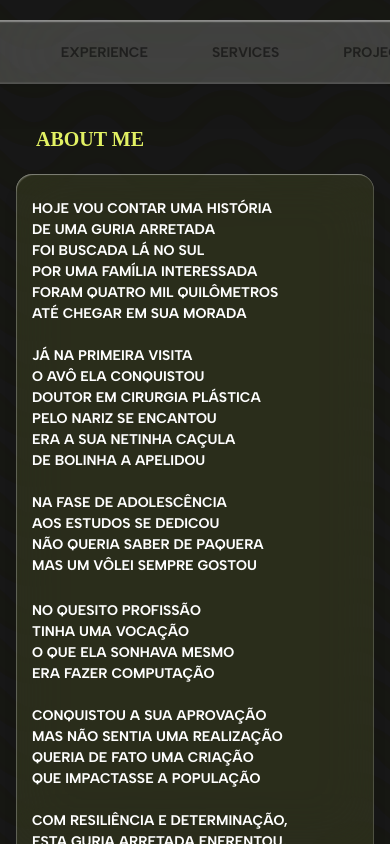
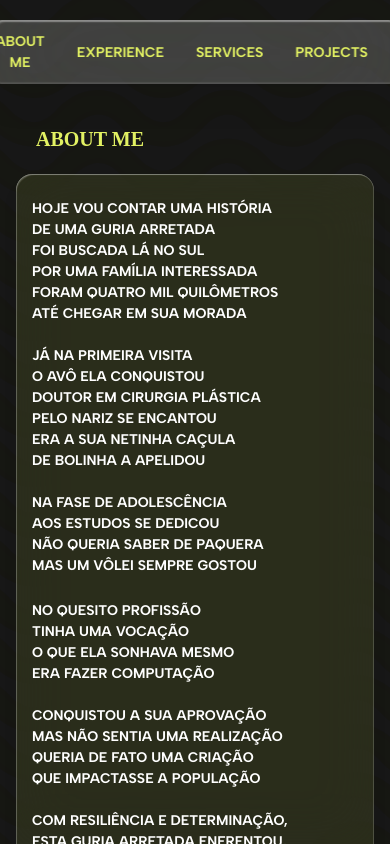
Before and after one commit to thiago186/portoflio-guta, a React (Vite) app: page /about-me in a window 390 px wide. Built offline with nearby package versions, Linux system fonts and the light colour scheme.

Commit message:
:sparkles: added navbar theme

```diff
--- a/src/components/Navbar/Navbar.css
+++ b/src/components/Navbar/Navbar.css
@@ -1,6 +1,7 @@
 .navbar-principal-container {
     display: flex;
-    width: 1116px;
+    width: 90%; /* Changed from fixed width to percentage */
+    max-width: 1116px; /* Added max-width to maintain original size limit */
     height: 48px;
     padding: 8px 64px;
     justify-content: center;
@@ -19,6 +20,16 @@
     z-index: 1000;
 }
 
+
+.light {
+    color: #00000080;
+}
+
+
+.dark {
+    color:#E2F163
+}
+
 .navbar-chips-container{
     display: flex;
     justify-content: center;
@@ -28,7 +39,6 @@
 
 .navbar-button {
     align-items: center;
-    color: #00000080;
     display: flex;
     font-family: "Albert Sans";
     font-size: 14px;
@@ -42,3 +52,26 @@
     text-align: center;
     text-transform: uppercase;
 }
+
+/* Add media query for smaller screens */
+@media screen and (max-width: 768px) {
+    .navbar-principal-container {
+        width: 95%;
+        padding: 8px 32px;
+    }
+
+    .navbar-chips-container {
+        gap: 24px;
+    }
+}
+
+/* Add media query for mobile screens */
+@media screen and (max-width: 480px) {
+    .navbar-principal-container {
+        padding: 8px 16px;
+    }
+
+    .navbar-chips-container {
+        gap: 16px;
+    }
+}
--- a/src/components/Navbar/index.jsx
+++ b/src/components/Navbar/index.jsx
@@ -4,11 +4,11 @@ import { Router } from 'react-router-dom';
 
 import './Navbar.css';
 
-const Navbar = () => {
-
-    const NavButton = ({ id, label }) => {
+const Navbar = ({ theme }) => {
+    console.log('Navbar theme:', theme);
+    const NavButton = ({ id, label, theme }) => {
         return (
-            <Link to={`/${id}`} className={`navbar-button ${id}`}>
+            <Link to={`/${id}`} className={`navbar-button ${id} ${theme == 'light' ? 'light' : 'dark'}`}>
             {label}
             </Link>
         )
@@ -17,12 +17,12 @@ const Navbar = () => {
     return (
         <div className='navbar-principal-container'>
             <div className="navbar-chips-container">
-                <NavButton id="home"   label="Home" />
-                <NavButton id="about-me" label="About Me" />
-                <NavButton id="experience" label="Experience" />
-                <NavButton id="services" label="services" />
-                <NavButton id="projects" label="Projects" />
-                <NavButton id="contact" label="Contact Me" />
+                <NavButton id="home"   label="Home" theme={theme}/>
+                <NavButton id="about-me" label="About Me" theme={theme}/>
+                <NavButton id="experience" label="Experience" theme={theme}/>
+                <NavButton id="services" label="services" theme={theme}/>
+                <NavButton id="projects" label="Projects" theme={theme}/>
+                <NavButton id="contact" label="Contact Me" theme={theme}/>
             </div>
         </div>
     )
```
